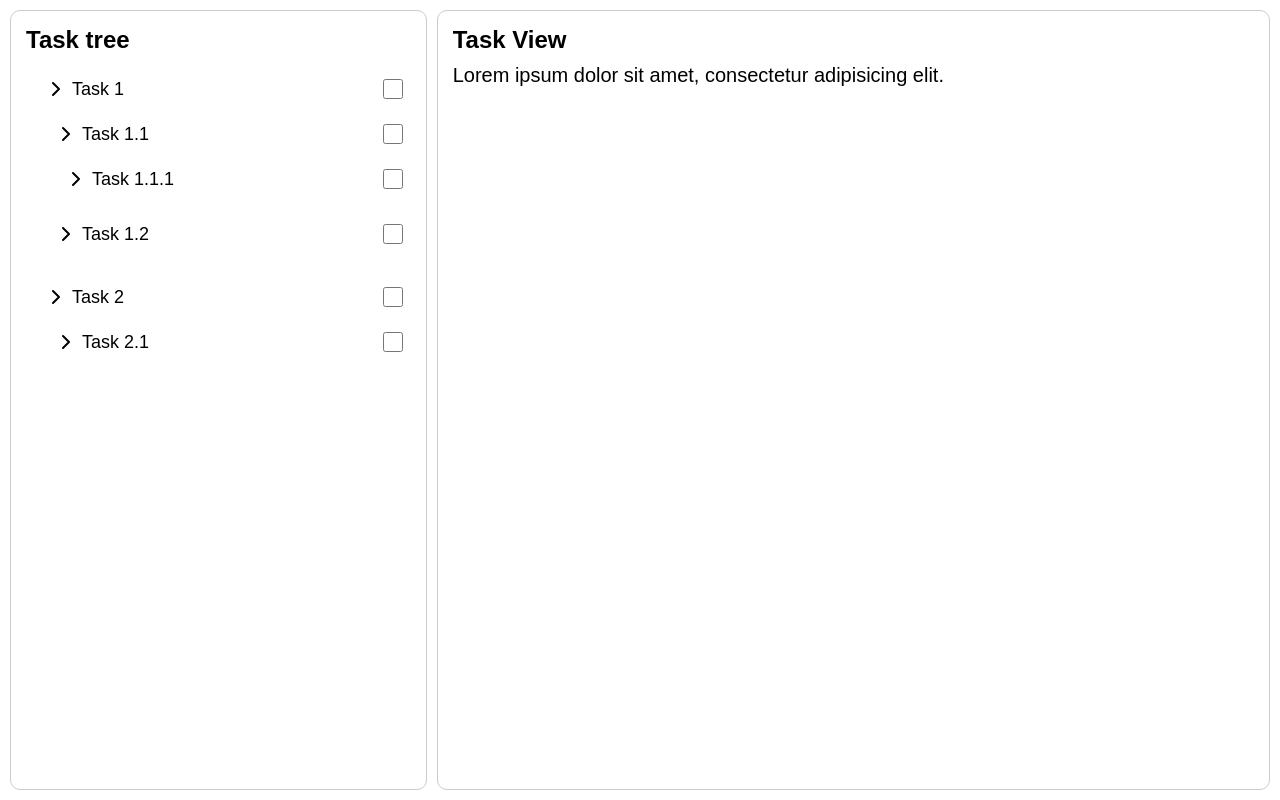
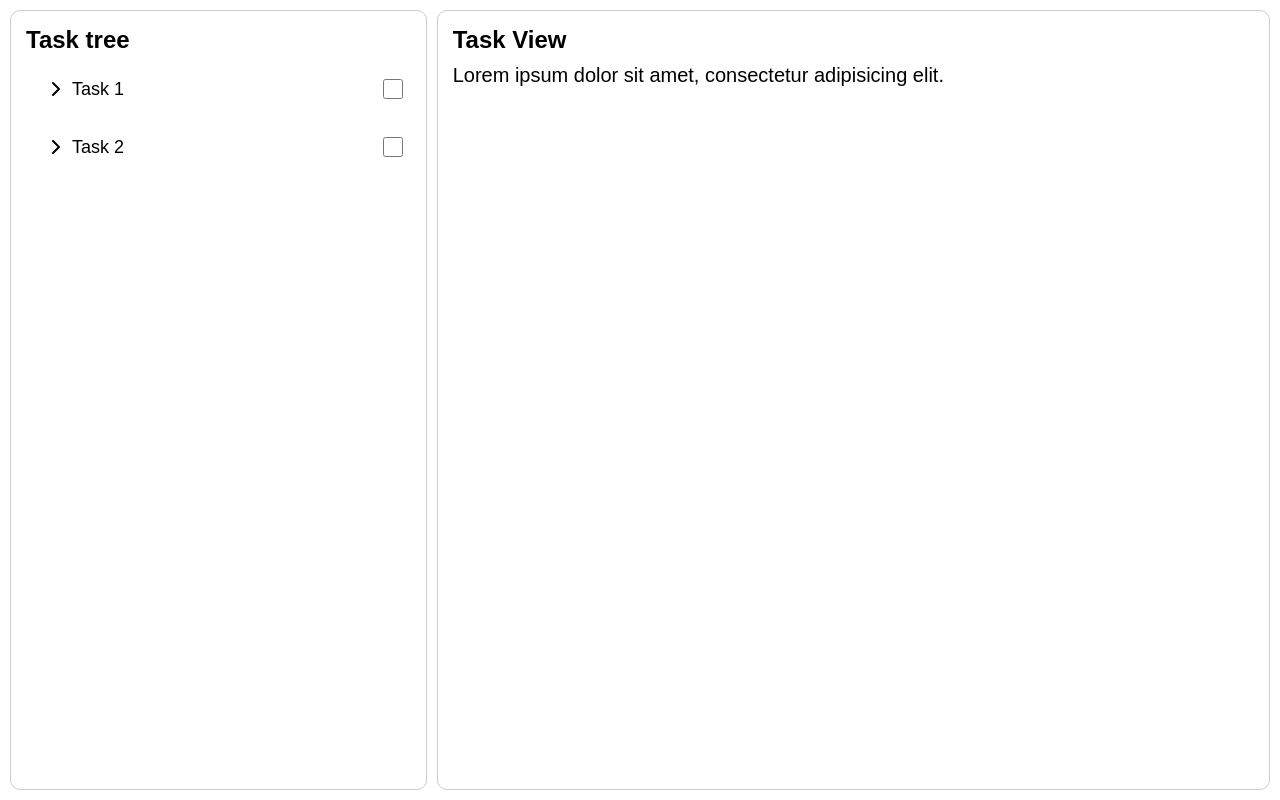
Before and after one commit to pablosukaban/testovoe-apricode, a React (Vite) app: page / in a window 1280 px wide. Built offline with nearby package versions, Linux system fonts and the light colour scheme.

Commit message:
раскрываются

```diff
--- a/src/components/TaskItem.tsx
+++ b/src/components/TaskItem.tsx
@@ -1,11 +1,12 @@
 import taskState, { Task } from '../store/TaskState.ts';
 import { ChevronRight, ChevronDown } from 'lucide-react';
+import { observer } from 'mobx-react-lite';
 
 type TaskItemProps = {
   givenTask: Task;
 };
 
-const TaskItem = ({ givenTask }: TaskItemProps) => {
+const TaskItem = observer(({ givenTask }: TaskItemProps) => {
   const handleItemClick = (e: React.MouseEvent, id: number) => {
     e.stopPropagation();
 
@@ -24,11 +25,12 @@ const TaskItem = ({ givenTask }: TaskItemProps) => {
         </label>
         <input type={'checkbox'} className={'task-checkbox'} />
       </div>
-      {givenTask.subTaskList.map((item) => (
-        <TaskItem givenTask={item} key={item.id} />
-      ))}
+      {givenTask.isActive &&
+        givenTask.subTaskList.map((item) => (
+          <TaskItem givenTask={item} key={item.id} />
+        ))}
     </div>
   );
-};
+});
 
 export default TaskItem;
--- a/src/components/TaskView.tsx
+++ b/src/components/TaskView.tsx
@@ -6,7 +6,7 @@ const TaskView = observer(() => {
     <div className={'view-container'}>
       <h2>Task View</h2>
       <p>Lorem ipsum dolor sit amet, consectetur adipisicing elit.</p>
-      <p>{taskState.chosenTask && taskState.chosenTask.id}</p>
+      <p>{taskState.chosenTask && <span>{taskState.chosenTask.id}</span>}</p>
     </div>
   );
 });
--- a/src/store/TaskState.ts
+++ b/src/store/TaskState.ts
@@ -94,7 +94,7 @@ function findTaskById(tasks: Task[], id: number): Task | null {
     const task = tasks[i];
 
     if (task.id === id) {
-      task.isActive = true;
+      task.isActive = !task.isActive;
       result = task;
 
       return result;
```
